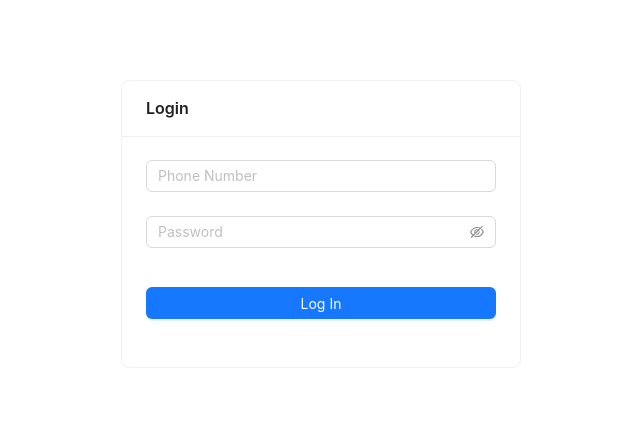
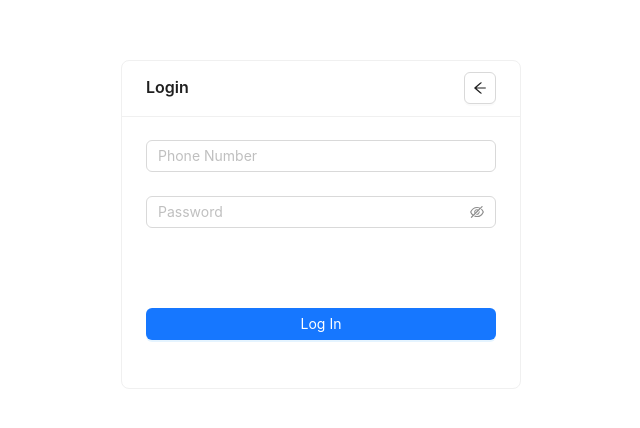
Before and after one commit to erickillian/django-dating-app, a React app: page /login in a window 1280 px wide. Shown: the part 176-604 px from the top of the page, without its empty margins (319-959 px from the left). Built offline with nearby package versions, Linux system fonts and the light colour scheme.

Commit message:
Adds back button and makes captcha show up for errors

```diff
--- a/src/pages/LoginPage.jsx
+++ b/src/pages/LoginPage.jsx
@@ -2,14 +2,23 @@ import React, { useRef, useEffect } from 'react';
 import { useDispatch, useSelector } from 'react-redux';
 import { loginUser } from '../actions/userActions';
 import { Form, Input, Button, Spin, Card, Alert } from 'antd';
+import { ArrowLeftOutlined } from '@ant-design/icons';
 import { LoadingOutlined } from '@ant-design/icons';
 import "./LoginPage.css";
+import { useNavigate } from 'react-router-dom'; // Import useNavigate
 
 const LoginPage = () => {
     const dispatch = useDispatch();
     const loading = useSelector(state => state.user.auth_loading);
     const errors = useSelector(state => state.user.auth_errors);
     const captchaRef = useRef(null);
+
+    const navigate = useNavigate(); // Create navigate function
+
+    // Function to handle back navigation
+    const handleBack = () => {
+        navigate('/'); // Navigate to the homepage or any other route
+    };
 
     useEffect(() => {
         if (window.hcaptcha) {
@@ -30,7 +39,7 @@ const LoginPage = () => {
 
     return (
         <div style={{ display: 'flex', justifyContent: 'center', alignItems: 'center', height: '100vh' }}>
-            <Card title="Login" style={{ width: 400 }}>
+            <Card title="Login" style={{ width: 400 }} extra={<Button icon={<ArrowLeftOutlined />} onClick={handleBack} />}>
                 <Form
                     name="login"
                     initialValues={{ remember: true }}
@@ -38,7 +47,7 @@ const LoginPage = () => {
                 >
                     <Form.Item
                         name="phone_number"
-                        rules={[{ required: true, message: 'Please input your phone number!' }]}
+                        rules={[{ required: true, message: 'Phone number required' }]}
                         help={getError('phone_number')}
                         validateStatus={getError('phone_number') ? 'error' : undefined}
                     >
@@ -47,16 +56,21 @@ const LoginPage = () => {
 
                     <Form.Item
                         name="password"
-                        rules={[{ required: true, message: 'Please input your password!' }]}
+                        rules={[{ required: true, message: 'Password required' }]}
                         help={getError('password')}
                         validateStatus={getError('password') ? 'error' : undefined}
                     >
                         <Input.Password placeholder="Password" />
                     </Form.Item>
 
-                    <div className="captcha-container">
+                    <Form.Item
+                        name="captcha"
+                        help={getError('captcha')}
+                        validateStatus={getError('captcha') ? 'error' : undefined}
+                        className="captcha-container"
+                    >
                         <div ref={captchaRef} className="h-captcha" data-sitekey="0951ef00-8bbd-460b-8325-f2113addb774"></div>
-                    </div>
+                    </Form.Item>
 
                     <Form.Item>
                         <Button type="primary" htmlType="submit" block loading={loading}>
```
